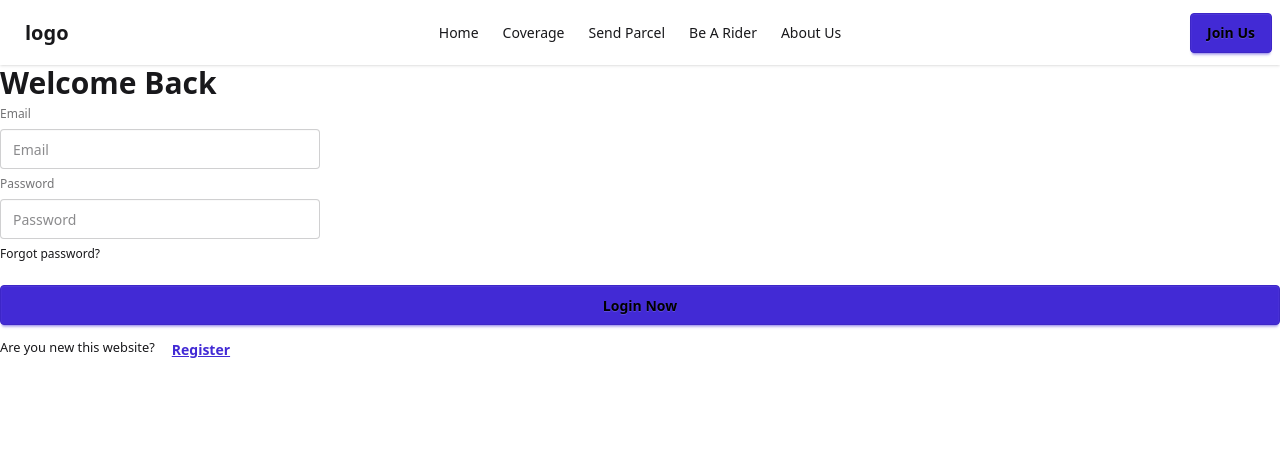
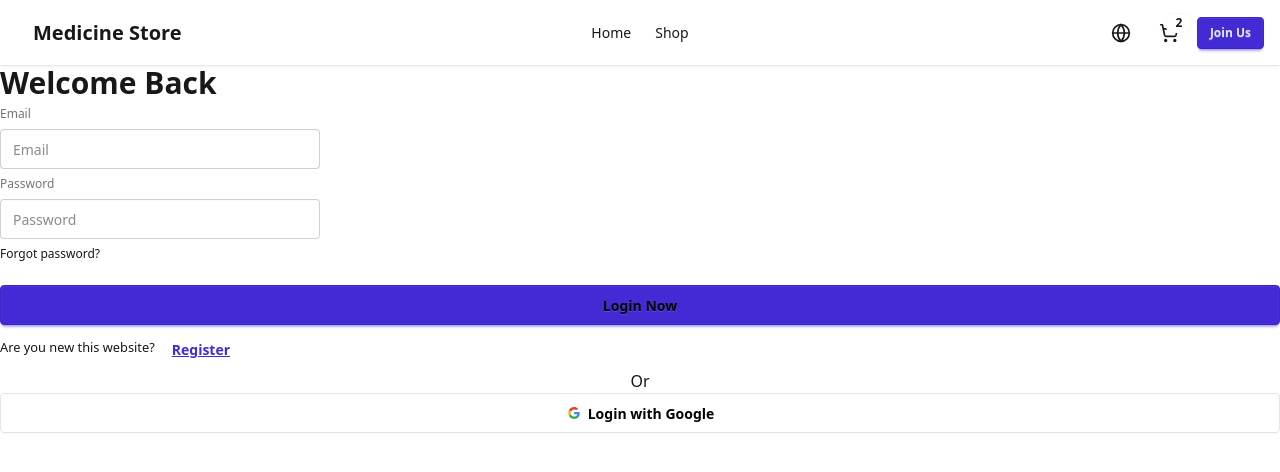
Before and after one commit to ZakariyaHussain/medicine-store, a React (Vite) app: page /joinUs in a window 1280 px wide. Shown: the top 472 px of the page. Built offline with nearby package versions, Linux system fonts and the light colour scheme; no server answers.

Commit message:
navbar function setup

```diff
--- a/package.json
+++ b/package.json
@@ -13,10 +13,12 @@
     "@tailwindcss/vite": "^4.1.11",
     "axios": "^1.10.0",
     "firebase": "^11.10.0",
+    "lucide-react": "^0.525.0",
     "react": "^19.1.0",
     "react-dom": "^19.1.0",
     "react-hook-form": "^7.60.0",
     "react-router": "^7.6.3",
+    "react-router-dom": "^7.6.3",
     "tailwindcss": "^4.1.11"
   },
   "devDependencies": {
--- a/src/pages/Home/Authentication/Login.jsx
+++ b/src/pages/Home/Authentication/Login.jsx
@@ -53,7 +53,7 @@ const Login = () => {
                 </fieldset>
                 <p><small>Are you new this website?<Link to='/register' state={{from}} className='btn btn-link'>Register</Link></small></p>
             </form>
-            {/* <SocialLogin></SocialLogin> */}
+            <SocialLogin></SocialLogin>
         </div>
     );
 };
--- a/src/pages/Home/Authentication/Register.jsx
+++ b/src/pages/Home/Authentication/Register.jsx
@@ -98,7 +98,7 @@ const Register = () => {
                         {
                             errors.password?.type === 'minLength' && <p className='text-red-600'>password need at least 6 characters or longer</p>
                         }
-                        <div><p><small>Have an account?<Link to='/login' className='btn btn-link'>Login</Link></small></p></div>
+                        <div><p><small>Have an account?<Link to='/joinUs' className='btn btn-link'>Login</Link></small></p></div>
                         <button className="btn btn-primary text-neutral mt-4">Register Now</button>
                     </fieldset>
                 </form>
--- a/src/pages/Home/Authentication/SocialLogin.jsx
+++ b/src/pages/Home/Authentication/SocialLogin.jsx
@@ -1,9 +1,44 @@
 import React from 'react';
+import useAuth from '../../../hooks/UseAuth';
+import { useLocation, useNavigate } from 'react-router';
+import useAxios from '../../../hooks/useAxios';
 
 const SocialLogin = () => {
+    const { signInGoogle } = useAuth();
+    const location = useLocation();
+    const from = location.state?.from || '/';
+    const navigate = useNavigate();
+    const axiosInstance = useAxios();
+
+    const handleSignInGoogle = () => {
+        signInGoogle()
+            .then(async(result) => {
+                const user = result.user;
+                console.log(result);
+
+                //update user info in database
+                const userInfo = {
+                    email: user.email,
+                    role: 'user', //default role
+                    created_at: new Date().toISOString(),
+                    last_log_in: new Date().toISOString(),
+                }
+                const res = await axiosInstance.post('/users', userInfo);
+                console.log('user update info', res.data);
+
+                navigate(from);
+            })
+            .fetch(error => {
+                console.log(error);
+            })
+    }
     return (
-        <div>
-            social login
+        <div className='text-center'>
+            <p>Or</p>
+            <button onClick={handleSignInGoogle} className="btn w-full bg-white text-black border-[#e5e5e5]">
+                <svg aria-label="Google logo" width="16" height="16" xmlns="http://www.w3.org/2000/svg" viewBox="0 0 512 512"><g><path d="m0 0H512V512H0" fill="#fff"></path><path fill="#34a853" d="M153 292c30 82 118 95 171 60h62v48A192 192 0 0190 341"></path><path fill="#4285f4" d="m386 400a140 175 0 0053-179H260v74h102q-7 37-38 57"></path><path fill="#fbbc02" d="m90 341a208 200 0 010-171l63 49q-12 37 0 73"></path><path fill="#ea4335" d="m153 219c22-69 116-109 179-50l55-54c-78-75-230-72-297 55"></path></g></svg>
+                Login with Google
+            </button>
         </div>
     );
 };
--- /dev/null
+++ b/src/pages/Home/Shop.jsx
@@ -0,0 +1,11 @@
+import React from 'react';
+
+const Shop = () => {
+    return (
+        <div>
+            this is the Shop page
+        </div>
+    );
+};
+
+export default Shop;
--- a/src/router/router.jsx
+++ b/src/router/router.jsx
@@ -5,6 +5,7 @@ import Home from "../pages/Home/Home";
 import AuthLayout from "../layouts/AuthLayout";
 import Login from "../pages/Home/Authentication/Login";
 import Register from "../pages/Home/Authentication/Register";
+import Shop from "../pages/Home/Shop";
 
 export const router = createBrowserRouter([
     {
@@ -14,6 +15,10 @@ export const router = createBrowserRouter([
             {
                 index: true,
                 Component: Home
+            },
+            {
+                path: "shop",
+                Component: Shop
             }
         ]
     },
--- a/src/shared/Navbar/Navbar.jsx
+++ b/src/shared/Navbar/Navbar.jsx
@@ -1,71 +1,86 @@
 import React from 'react';
-import { Link, NavLink } from 'react-router';
+import { Link, NavLink } from 'react-router-dom';
+import { ShoppingCart, Globe } from 'lucide-react';
 import UseAuth from '../../hooks/UseAuth';
-//import ProfastLogo from '../ProfastLogo/ProfastLogo';
-
 
 const Navbar = () => {
   const { user, logout } = UseAuth();
-    const navItems = <>
-        <li><NavLink to='/'>Home</NavLink></li>
-        <li><NavLink to='/coverage'>Coverage</NavLink></li>
-        <li><NavLink to='/sendparcel'>Send Parcel</NavLink></li>
-        <li><NavLink to='/beARider'>Be A Rider</NavLink></li>
-        <li><NavLink to='/about'>About Us</NavLink></li>
-        {
-            user && <>
-                <li><NavLink to='/dashboard'>Dashboard</NavLink></li>
 
-            </>
-        }
-
-    </>
-    logout
   const handleLogout = () => {
     logout()
-            .then(() => {
-                console.log('Logout Successful');
-            })
-            .catch(error => {
-                console.log(error);
-            })
-    }
+      .then(() => console.log('Logout Successful'))
+      .catch(console.error);
+  };
+
+  const navItems = (
+    <>
+      <li><NavLink to="/">Home</NavLink></li>
+      <li><NavLink to="/shop">Shop</NavLink></li>
+    </>
+  );
+
   return (
-        <div className="navbar bg-base-100 shadow-sm">
+    <nav className="navbar bg-base-100 shadow-sm px-4">
+      {/* --- left: logo & mobile menu --- */}
       <div className="navbar-start">
         <div className="dropdown">
-                    <div tabIndex={0} role="button" className="btn btn-ghost lg:hidden">
-                        <svg xmlns="http://www.w3.org/2000/svg" className="h-5 w-5" fill="none" viewBox="0 0 24 24" stroke="currentColor"> <path strokeLinecap="round" strokeLinejoin="round" strokeWidth="2" d="M4 6h16M4 12h8m-8 6h16" /> </svg>
+          <button tabIndex={0} className="btn btn-ghost lg:hidden">
+            <svg xmlns="http://www.w3.org/2000/svg" className="h-5 w-5" fill="none" viewBox="0 0 24 24" stroke="currentColor">
+              <path strokeLinecap="round" strokeLinejoin="round" strokeWidth="2" d="M4 6h16M4 12h8m-8 6h16" />
+            </svg>
+          </button>
+          <ul tabIndex={0} className="menu menu-sm dropdown-content mt-3 w-52 rounded-box bg-base-100 p-2 shadow z-[1]">
+            {navItems}
+          </ul>
         </div>
-                    <ul
-                        tabIndex={0}
-                        className="menu menu-sm dropdown-content bg-base-100 rounded-box z-1 mt-3 w-52 p-2 shadow">
-                        {
-                            navItems
-                        }
+        <Link to="/" className="btn btn-ghost text-xl">Medicine Store</Link>
+      </div>
+
+      {/* --- center nav links (desktop) --- */}
+      <div className="navbar-center hidden lg:flex">
+        <ul className="menu menu-horizontal px-1">{navItems}</ul>
+      </div>
+
+      {/* --- right: language, cart, auth --- */}
+      <div className="navbar-end flex items-center gap-2">
+        {/* language dropdown */}
+        <div className="dropdown dropdown-end">
+          <button tabIndex={0} className="btn btn-ghost btn-circle">
+            <Globe className="w-5 h-5" />
+          </button>
+          <ul tabIndex={0} className="menu dropdown-content bg-base-100 rounded-box w-24 mt-3 p-2 shadow">
+            <li><button>EN</button></li>
+            <li><button>BN</button></li>
           </ul>
         </div>
 
-                <span className='btn btn-ghost text-xl'>
-                    {/* <ProfastLogo></ProfastLogo> */}
-                    logo
-                </span>
+        {/* cart icon */}
+        <Link to="/cart" className="btn btn-ghost btn-circle">
+          <div className="indicator">
+            <ShoppingCart className="w-5 h-5" />
+            <span className="badge badge-sm indicator-item">2</span>
+          </div>
+        </Link>
 
+        {/* auth / profile */}
+        {user ? (
+          <div className="dropdown dropdown-end">
+            <button tabIndex={0} className="btn btn-ghost btn-circle avatar">
+              <div className="w-8 rounded-full">
+                <img src={user.photoURL || '/avatar.png'} alt="profile" />
               </div>
-            <div className="navbar-center hidden lg:flex">
-                <ul className="menu menu-horizontal px-1">
-                    {
-                        navItems
-                    }
+            </button>
+            <ul tabIndex={0} className="menu dropdown-content bg-base-100 rounded-box w-40 mt-3 p-2 shadow">
+              <li><Link to="/profile">Update Profile</Link></li>
+              <li><Link to="/dashboard">Dashboard</Link></li>
+              <li><button onClick={handleLogout}>Logout</button></li>
             </ul>
           </div>
-            <div className="navbar-end">
-                {/* <Link className='btn btn-primary text-black'>Logout</Link> */}
-                {
-                    user ? <Link onClick={handleLogout} className='btn btn-primary text-black'>Logout</Link> : <Link to='/joinUs' className='btn btn-primary text-black'>Join Us</Link>
-                }
+        ) : (
+          <Link to="/joinUs" className="btn btn-primary btn-sm">Join Us</Link>
+        )}
       </div>
-        </div>
+    </nav>
   );
 };
 
```
Also changed, not shown: 1 other file (tests, documents, lock files or other folders). Lines whose indentation alone changed are shown as unchanged.
